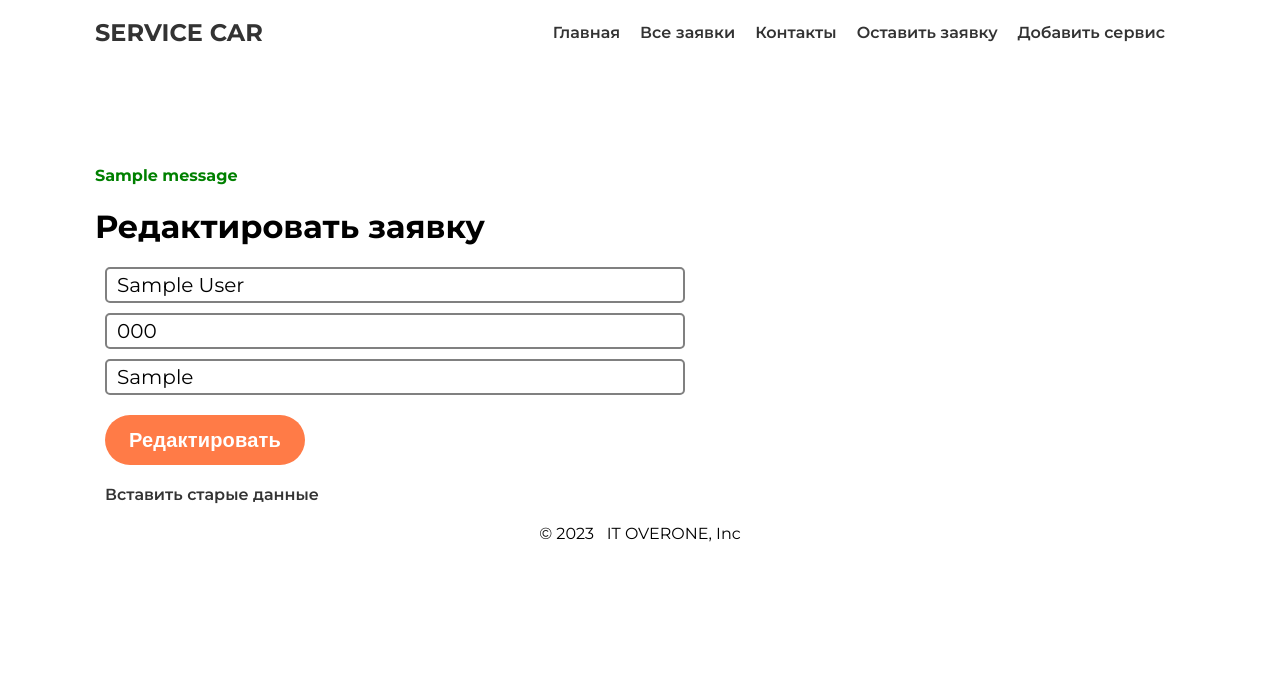
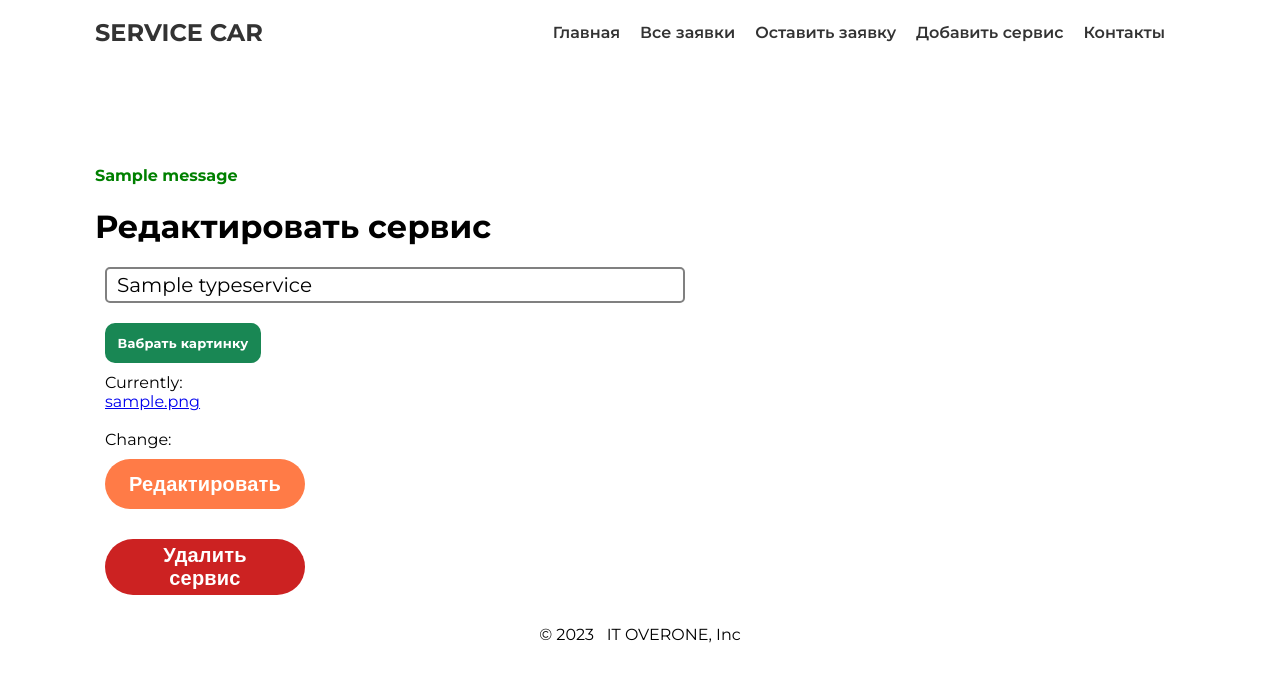
Before and after one commit to artnazarchuk/Django_MongoDB, a Django app: page /1/update in a window 1280 px wide. Shown: the top 682 px of the page. Run offline with Django 4.2, Linux system fonts and the light colour scheme; tables that the repository leaves empty hold one stand-in row (values such as "Sample post"); one stand-in notice (Sample message) is shown.

Commit message:
Created Service Update

```diff
--- a/ServiceAPI/ServiceApp/models.py
+++ b/ServiceAPI/ServiceApp/models.py
@@ -6,6 +6,12 @@ class TypeService(models.Model):
     ServiceName = models.CharField(max_length=100)
     ServiceFile = models.FileField(upload_to='')
 
+    def get_success_message(self, cleaned_data):
+        return self.success_message % dict(
+            cleaned_data,
+            ServiceName=self.object.ServiceName,
+        )
+
 class Customer(models.Model):
     CustomerId = models.AutoField(primary_key=True)
     CustomerName = models.CharField(max_length=50)
@@ -13,3 +19,9 @@ class Customer(models.Model):
     CustomerCar = models.CharField(max_length=30)
     time_create = models.DateTimeField(auto_now_add=True)
     time_update = models.DateTimeField(auto_now=True)
+
+    def get_success_message(self, cleaned_data):
+        return self.success_message % dict(
+            cleaned_data,
+            CustomerName=self.object.CustomerName,
+        )
--- a/ServiceAPI/ServiceApp/static/css/service.css
+++ b/ServiceAPI/ServiceApp/static/css/service.css
@@ -6,6 +6,62 @@ body {
 #menu__toggle,
 .menu__btn {
     display: none;
+}
+
+#id_ServiceFile {
+    display: none;
+}
+
+.add_file_bottom {
+    background: #198754;
+    border-radius: 10px;
+    display: flex;
+    justify-content: center;
+    align-items: center;
+    letter-spacing: 0.2px;
+    color: white;
+    padding: 0px 7px;
+    min-height: 40px;
+    font-weight: 700;
+    font-size: 13px;
+    margin: 10px 0px;
+    transition: .4s;
+    max-width: 142px;
+    border: none;
+    cursor: pointer;
+}
+.add_file_bottom:hover{
+    background: #107845;
+    transition: .4s;
+}
+
+.button_a {
+    background: #ff7b47;
+    border-radius: 37px;
+    display: flex;
+    justify-content: center;
+    align-items: center;
+    letter-spacing: 0.2px;
+    color: white;
+    padding: 5px 50px;
+    height: 40px;
+    font-weight: 700;
+    font-size: 20px;
+    margin: 10px 0px;
+    transition: .4s;
+    max-width: 150px;
+    border: none;
+    cursor: pointer;
+    text-decoration: none;
+}
+
+.button_a > p{
+    margin: 0px;
+}
+
+.button_a:hover{
+    background: #ee6a36;
+    transition: .4s;
 }
 
 /*-------ОБЁРТКА---------------------------------------------------*/
@@ -172,6 +228,30 @@ img {
     transition: .4s;
 }
 
+.button_delete {
+    background: #cc2222;
+    border-radius: 37px;
+    display: flex;
+    justify-content: center;
+    align-items: center;
+    letter-spacing: 0.2px;
+    color: white;
+    padding: 5px 50px;
+    min-height: 50px;
+    font-weight: 700;
+    font-size: 20px;
+    margin: 10px 0px;
+    transition: .4s;
+    max-width: 200px;
+    border: none;
+    cursor: pointer;
+}
+.button_delete:hover{
+    background: #992222;
+    transition: .4s;
+}
+
+
 .feedback__file {
   display: none;
 }
--- a/ServiceAPI/ServiceApp/templates/ServiceApp/base.html
+++ b/ServiceAPI/ServiceApp/templates/ServiceApp/base.html
@@ -25,9 +25,9 @@
                 <ul class="menu__box">
                     <li><a href="/" class="menu__item">Главная</a></li>
                     <li><a href="/customer_orders" class="menu__item">Все заявки</a></li>
-                    <li><a href="#" class="menu__item">Контакты</a></li>
                     <li><a href="/create_order" class="menu__item">Оставить заявку</a></li>
                     <li><a href="/create_service" class="menu__item">Добавить сервис</a></li>
+                    <li><a href="#" class="menu__item">Контакты</a></li>
                 </ul>
             </div>
         </header>
--- a/ServiceAPI/ServiceApp/templates/ServiceApp/create_service.html
+++ b/ServiceAPI/ServiceApp/templates/ServiceApp/create_service.html
@@ -15,6 +15,7 @@
         <form method="post" class="form" enctype="multipart/form-data">
             {% csrf_token %}
             {{ form.ServiceName }}
+            <label for="id_ServiceFile" class="add_file_bottom" style="">Добавить картинку</label>
             {{ form.ServiceFile }}
             <button type="submit" class="button">Добавить сервис</button>
         </form>
--- a/ServiceAPI/ServiceApp/templates/ServiceApp/update_order.html
+++ b/ServiceAPI/ServiceApp/templates/ServiceApp/update_order.html
@@ -19,7 +19,5 @@
             {{ form.CustomerCar }}
             <button type="submit" class="button">Редактировать</button>
         </form>
-        <a href="update" class="menu__item">Вставить старые данные</a>
-
     </div>
 {% endblock %}
--- /dev/null
+++ b/ServiceAPI/ServiceApp/templates/ServiceApp/update_service.html
@@ -0,0 +1,27 @@
+{% extends 'ServiceApp/base.html' %}
+
+{% block title %}
+    Редактировать сервис
+{% endblock %}
+
+{% block content %}
+    <div class="form_create text">
+        {% if messages %}
+            {% for message in messages %}
+                <h4 style="color: green">{{ message }}</h4>
+            {% endfor %}
+        {% endif %}
+        <h1>Редактировать сервис </h1>
+        <form method="post" class="form" enctype="multipart/form-data">
+            {% csrf_token %}
+            {{ form.ServiceName }}
+            <label for="id_ServiceFile" class="add_file_bottom" style="">Вабрать картинку</label>
+            {{ form.ServiceFile }}
+            <button type="submit" class="button">Редактировать</button>
+        </form>
+        <form action="/service/ServiceId/delete" method="POST" class="form">
+                {% csrf_token %}
+                <button type="submit" class="button_delete">Удалить сервис</button>
+        </form>
+    </div>
+{% endblock %}
--- a/ServiceAPI/ServiceApp/urls.py
+++ b/ServiceAPI/ServiceApp/urls.py
@@ -7,9 +7,10 @@ from django.conf import settings
 urlpatterns = [
     path('', views.index),
     path('create_service/', views.ServiceCreateApi.as_view(), name='create_service'),
+    path('<int:pk>/update', views.ServiceUpdateApi.as_view(), name='update_service'),
+    path('service/<int:pk>/delete', views.ServiceDeleteApi.as_view(), name='delete_service'),
 
     path('customer_orders/', views.customer_orders, name='orders'),
-    # path('create_order/', views.create_order, name='create_order'),
     path('create_order/', views.CustomerCreateApi.as_view(), name='create_order'),
     path('<int:pk>/update', views.CustomerUpdateApi.as_view(), name='update_order'),
     path('<int:pk>/delete', views.CustomerDeleteApi.as_view(), name='delete_order'),
--- a/ServiceAPI/ServiceApp/views.py
+++ b/ServiceAPI/ServiceApp/views.py
@@ -98,7 +98,29 @@ class ServiceCreateApi(SuccessMessageMixin, CreateView):
     form_class = ServiceModelForm
     model = TypeService
     template_name = 'ServiceApp/create_service.html'
+    success_message = "%(ServiceName)s was create successfully"
     success_url = '/'
+
+class ServiceUpdateApi(SuccessMessageMixin, UpdateView):
+    form_class = ServiceModelForm
+    model = TypeService
+    template_name = 'ServiceApp/update_service.html'
+    success_message = "%(ServiceName)s was updated successfully"
+    success_url = '/'
+    # success_url = 'update'
+
+class ServiceDeleteApi(SuccessMessageMixin, DeleteView):
+    fields = ('ServiceId', 'ServiceName', 'ServiceFile')
+    print(fields)
+    model = TypeService
+    success_message = "%(ServiceName)s was deleted successfully."
+    success_url = '/'
+
+    def get_success_message(self, cleaned_data):
+        return self.success_message % dict(
+            cleaned_data,
+            ServiceName=self.object.ServiceName,
+        )
 
 def customer_orders(request):
     customer = Customer.objects.all()
@@ -113,17 +135,11 @@ class CustomerCreateApi(SuccessMessageMixin, CreateView):
     # success_url = '/create_order'
     success_url = '/customer_orders'
 
-    def get_customer(self, request, pk):
-        customer = Customer.objects.get(pk=pk)
-        print(request.method)
-        print(customer)
-
-    def get_success_message(self, cleaned_data):
-
-        return self.success_message % dict(
-            cleaned_data,
-            CustomerName=self.object.CustomerName,
-        )
+    # def get_success_message(self, cleaned_data):
+    #     return self.success_message % dict(
+    #         cleaned_data,
+    #         CustomerName=self.object.CustomerName,
+    #     )
 
 class CustomerUpdateApi(SuccessMessageMixin, UpdateView):
     form_class = CustomerModelForm
@@ -132,11 +148,11 @@ class CustomerUpdateApi(SuccessMessageMixin, UpdateView):
     success_message = "%(CustomerName)s was updated successfully"
     success_url = 'update'
 
-    def get_success_message(self, cleaned_data):
-        return self.success_message % dict(
-            cleaned_data,
-            CustomerName=self.object.CustomerName,
-        )
+    # def get_success_message(self, cleaned_data):
+    #     return self.success_message % dict(
+    #         cleaned_data,
+    #         CustomerName=self.object.CustomerName,
+    #     )
 
 class CustomerDeleteApi(SuccessMessageMixin, DeleteView):
     model = Customer
@@ -144,7 +160,6 @@ class CustomerDeleteApi(SuccessMessageMixin, DeleteView):
     success_url = '/customer_orders'
 
     def get_success_message(self, cleaned_data):
-
         return self.success_message % dict(
             cleaned_data,
             CustomerName=self.object.CustomerName,
```
Also changed, not shown: ServiceAPI/ServiceApp/templates/ServiceApp/customer_orders.html (+7 -5 lines), ServiceAPI/ServiceApp/templates/ServiceApp/index.html (+7 -3 lines), 1 other file.
